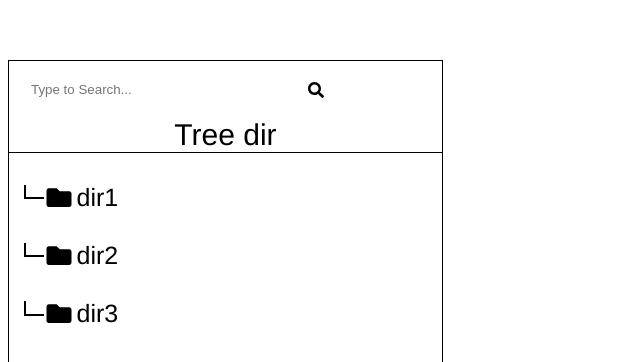
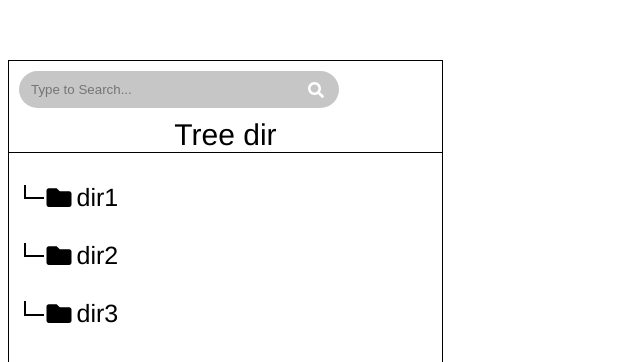
Before and after one commit to ijeriomit/Component-Development, a Vue app: page / in a window 1280 px wide. Shown: the top 362 px of the page, without its empty margins (0-640 px from the left). Built offline with nearby package versions, Linux system fonts and the light colour scheme.

Commit message:
finished search bar component

```diff
--- a/package.json
+++ b/package.json
@@ -1,5 +1,5 @@
 {
-  "name": "new-project",
+  "name": "bit-component-hub",
   "version": "0.1.0",
   "private": true,
   "scripts": {
--- a/src/components/search-bar-component/search-bar.vue
+++ b/src/components/search-bar-component/search-bar.vue
@@ -1,9 +1,9 @@
 
 <template>
-    <div class="component-wrapper">
+    <div id="component-wrapper" class="component-wrapper">
         <div class="search-bar" :class="{shadow : inputFocused}">
-            <input   v-if="!searchOnType" :placeholder='placeHolderText' type='text' v-on:focus="inputFocused = true" v-on:focusout="inputFocused = false" v-on:keyup="search(searchTerm)" v-model="searchTerm"/>
-            <input  v-else type='text' :placeholder='placeHolderText' v-on:focus="inputFocused = true"  v-on:focusout="inputFocused = false" v-on:keyup.enter="search(searchTerm)" v-model="searchTerm"/>
+            <input v-if="searchOnType" type='text' :placeholder='placeHolderText' v-on:focus="inputFocused = true"  v-on:focusout="inputFocused = false" v-on:keyup.enter="search(searchTerm)" v-model="searchTerm"/>
+            <input  v-else :placeholder='placeHolderText' type='text' v-on:focus="inputFocused = true" v-on:focusout="inputFocused = false" v-on:keyup="search(searchTerm)" v-model="searchTerm"/>
             <font-awesome-icon v-if="searchResults.length === 0" class="search-button" @click="search(searchTerm)" title="click to search" :class="[buttonOrientationRight ? 'search-button-right' : 'search-button-left']" :icon="['fa', 'search']">
             </font-awesome-icon>
             <font-awesome-icon v-else class="search-button" @click="clearSearch()" title="click to clear" :class="[buttonOrientationRight ? 'search-button-right' : 'search-button-left']" :icon="['fa', 'times']"></font-awesome-icon>
@@ -192,11 +192,9 @@ $defaultBorderRadius: 20px;
 $defaultBoxShadow: 0px 10px 20px 0px rgba(200,200,200, .7);
 $defaultBackgroundColor: rgb(198, 198, 198);
 @import './scrollbar.scss';
+
   input{
       width: 85%;
-}
-button{
-    width: 15%;
   }
   .search-button{
     font-size: 16px;
@@ -226,7 +224,7 @@ button{
   .search-button-left{
     order: -1;
   }
- .search-bar{
+  .component-wrapper > .search-bar{
     order: 1;
     display: flex;
     flex-direction: row;
@@ -261,18 +259,12 @@ button{
   .result-wrapper p b{
     background-color: darkgray;
   }
-
- li:hover{
-   background-color: rgba(0,0,0,.5);
- }
-
   li{
     cursor: pointer;
     padding-left: 5px;
     padding-right: 5px;
     padding-top: 5px;
     padding-bottom: 5px;
-  background-color: #0000;
   }
 
   .search-results-wrapper{
--- a/src/components/tree-component/src/tree.vue
+++ b/src/components/tree-component/src/tree.vue
@@ -3,7 +3,7 @@
     <div class= "tree-title" ref="treeTitle">
       {{title}}
     </div>
-    <search-bar style="color: black; background-color: white;"
+    <search-bar class="search-button"
     :searchOnType="true"
     :exampleSearchTerm="'dir'"
     :searchFunction="function(searchKey){ return tree.traverseTree(tree.treeObject, tree.searchCheck , [], searchKey)}"
@@ -112,6 +112,11 @@ $text-color: black;
 $background-color: white;
 $border:2px solid $text-color;
 $font-size: 25px;
+
+.search-bar{
+  color: blue;
+  background-color: wheat;
+}
 .tree{
   border: none;
   align-self: flex-start;
```
Also changed, not shown: 2 other files (tests, documents, lock files or other folders). Lines whose indentation alone changed are shown as unchanged.
